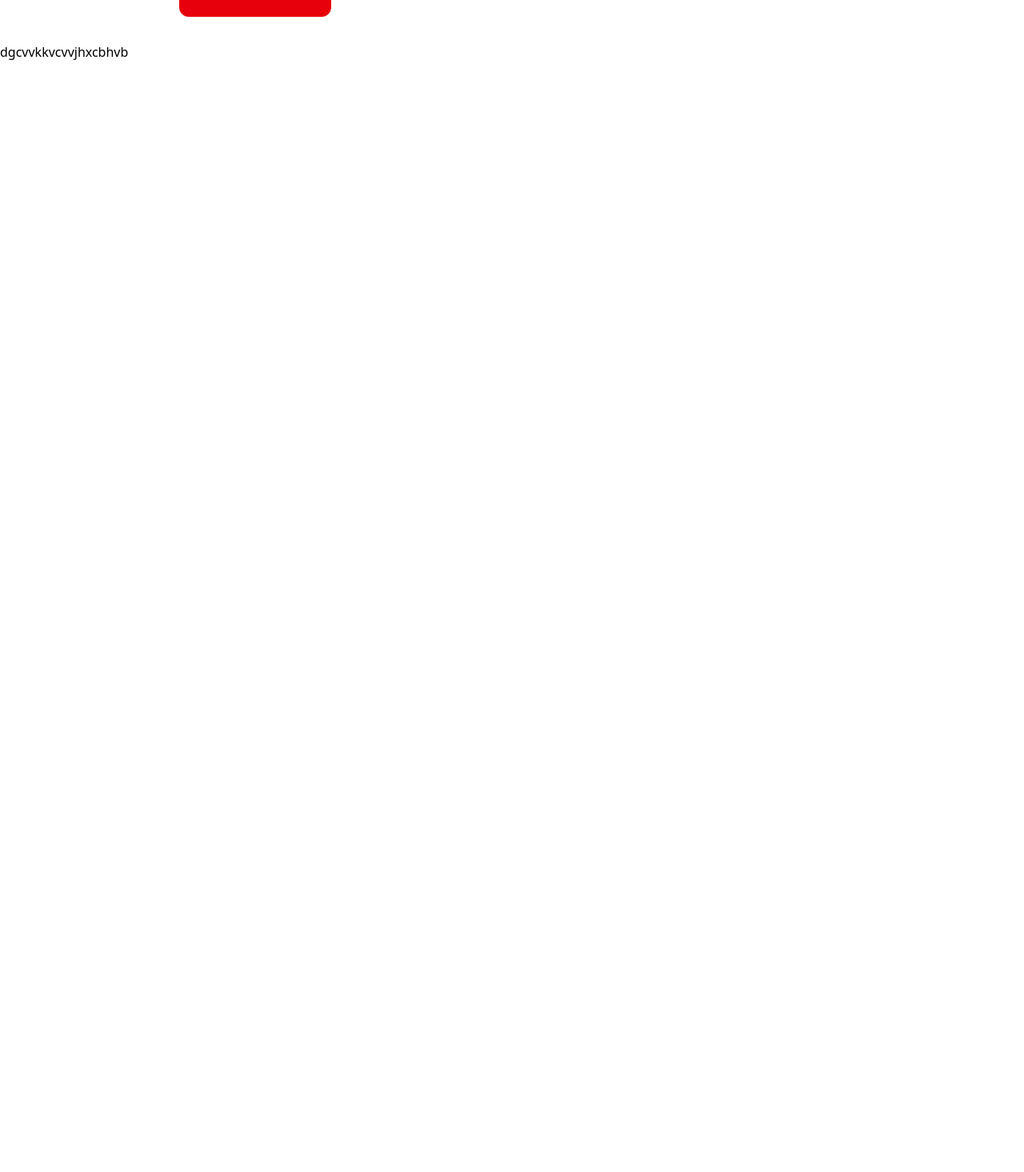
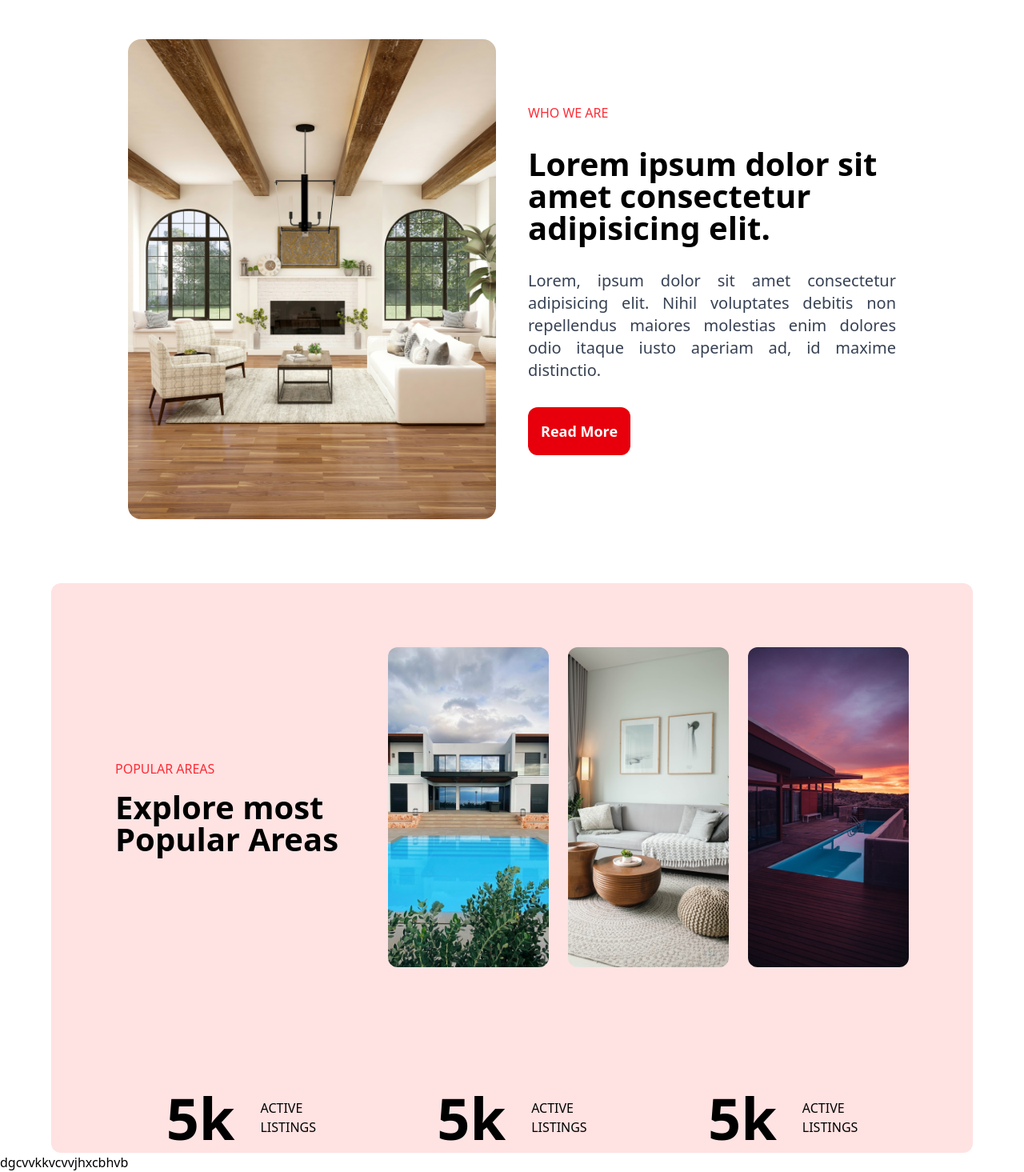
Before and after one commit to anuragnayak32/Travel-Explore, a React (Vite) app: page / in a window 1280 px wide. Shown: the part 712-2177 px from the top of the page at 80% size. Before the commit the page ends 800 px from the top, so only its background shows below. Built offline with nearby package versions, Linux system fonts and the light colour scheme.

Commit message:
added PopularArea

```diff
--- a/src/section/About.jsx
+++ b/src/section/About.jsx
@@ -1,9 +1,55 @@
-import React from 'react'
+import React, { useEffect } from "react";
+import abouting from "../assets/assets/images/about.jpg";
+import { useDarkMode } from "../components/DarkmodeContext";
+import AOS from "aos";
+import "aos/dist/aos.css";
+const About = () => {
+  useEffect(() => {
+    AOS.init({
+      offset: 200,
+      duration: 800,
+      easing: "ease-in-sine",
+      delay: 100,
+    });
+  }, []);
 
-const About = () => {
+  const { darkMode, toggleDarkMode } = useDarkMode();
   return (
-    <div></div>
+    <section
+      id="about"
+      className={`${
+        darkMode ? "dark bg-black" : "light bg-transparent"
+      } w-full m-auto lg:px-40 px-10 py-20 grid lg:grid-cols-2 grid-cols-1 justify-center items-center gap-10`}
+    >
+      <div>
+        <img
+          data-aos="zoom-in"
+          src={abouting}
+          alt="about image"
+          className="rounded-2xl lg:w-[500px] lg:h-[600px]"
+        />
+      </div>
+
+      <div className="flex flex-col justify-center items-start gap-8">
+        <h1 data-aos="zoom-in" className="text-red-500 light:text-black ">
+          WHO WE ARE
+        </h1>
+        <h1
+          data-aos="zoom-in"
+          data-aos-delay="200"
+          className="text-black text-[40px] font-semibold leading-10 dark:text-black"
+        >
+          Lorem ipsum dolor sit amet consectetur adipisicing elit.
+        </h1>
+        <p
+          data-aos="zoom-in"
+          data-aos-delay="400" className="text-xl text-gray-700 dark:text-gray-400 text-justify">Lorem, ipsum dolor sit amet consectetur adipisicing elit. Nihil voluptates debitis non repellendus maiores molestias enim dolores odio itaque iusto aperiam ad, id maxime distinctio.</p>
+        <button className="bg-red-600 dark:bg-red-700 hover:bg-black dark:hover:bg-white dark:hover:text-black text-lg p-4 text-white font-semibold rounded-xl cursor-pointer transform hover:scale-110 transition-transform duration-300">
+            Read More
+        </button>
+       </div>
+    </section>
   )
 }
 
-export default About
+export default About;
--- a/src/section/Hero.jsx
+++ b/src/section/Hero.jsx
@@ -27,7 +27,7 @@ function Hero() {
       <div className={`${darkMode ? "dark bg-black" : "light bg-white"}`}>
         <section
           id="hero"
-          className="w-[95%] h-[600px] m-suto bg-cover bg-center rounded-xl flex justify-center flex-col items-start lg:px-28 px-10 gap-7 z-20"
+          className="w-[98%] h-[600px] m-auto bg-cover bg-center rounded-xl flex justify-center flex-col items-start lg:px-28 px-10 gap-7 z-20"
           style={{ backgroundImage: `url(${heroing})` }}
         >
           <h1
@@ -102,10 +102,11 @@ function Hero() {
               <option value="Option3">Condos</option>
             </select>
           </div>
-          <div className="w-full"></div>
+          <div className="w-full">
           <button className="bg-red-600 dark:bg-red-700 hover:bg-black dark:hover:bg-white dark:hover:text-black text-lg p-4 w-full text-white font-semibold rounded-xl cursor-pointer transform hover:scale-110 transition-transform duration-300">
             SUBMIT
           </button>
+          </div>
         </div>
       </div>
     </>
--- a/src/section/PopularArea.jsx
+++ b/src/section/PopularArea.jsx
@@ -1,8 +1,53 @@
 import React from 'react'
+import { useDarkMode } from "../components/DarkmodeContext";
+import area1 from "../assets/assets/images/area1.jpg"
+import area2 from "../assets/assets/images/area2.jpg"
+import area3 from "../assets/assets/images/area3.jpg"
+import AOS from "aos";
+import "aos/dist/aos.css";
+import { useEffect } from 'react';
+function PopularArea () {
 
-function PopularArea() {
+   useEffect(() => {
+      AOS.init({
+        offset: 200,
+        duration: 800,
+        easing: "ease-in-sine",
+        delay: 100,
+      });
+    }, []);
+
+  const { darkMode, toggleDarkMode } = useDarkMode();
   return (
-    <div></div>
+   <div className={`${darkMode ? 'dark bg-black' : 'light bg-transparent'}`}>
+   <section className={`${darkMode ? 'dark bg-gray-800' : 'light bg-red-100'} lg:w-[90%] w-full h-fit m-auto bg-cover bg-center rounded-xl flex justify-center flex-col items-center lg:px-20 px-6 py-20 gap-20`}>
+   <div id='top' className='w-full grid lg:grid-cols-3 grid-cols-1 justify-center items-center gap-8'>
+   <div>
+    <h1 data-aos='zoom-in' className='text-red-500 light:text-black'>POPULAR AREAS</h1>
+    <h1 data-aos='zoom-in' className='text-black text-[40px] font-semibold leading-10 mt-4 light:text-black'>Explore most <br /> Popular Areas </h1>
+   </div>
+   <div className='grid lg:grid-cols-3 col-span-2 grid-cols-1 justify-center items-center gap-6'>
+   <div data-aos='zoom-in' data-aos-delay="400" style={{backgroundImage:`url(${area1})`}} className='h-[400px] bg-cover bg-center rounded-xl'> </div>
+   <div data-aos='zoom-in' data-aos-delay="400" style={{backgroundImage:`url(${area2})`}} className='h-[400px] bg-cover bg-center rounded-xl'> </div>
+   <div data-aos='zoom-in' data-aos-delay="400" style={{backgroundImage:`url(${area3})`}} className='h-[400px] bg-cover bg-center rounded-xl'> </div>
+   </div>
+   </div>
+   <div id='buttom' className='w-full grid lg:grid-cols-3 grid-cols-1 lg:justify-center justify-start items-center gap-6'>
+    <div data-aos='slide-up' data-aos-delay='200' className='flex justify-center lg:items-center gap-8 w-full'>
+      <h1 className='text-black text-7xl font-semibold dark:text-white'>5k</h1>
+      <h1>ACTIVE <br />LISTINGS</h1>
+    </div>
+    <div data-aos='slide-up' data-aos-delay='200' className='flex justify-center lg:items-center gap-8 w-full'>
+      <h1 className='text-black text-7xl font-semibold dark:text-white'>5k</h1>
+      <h1>ACTIVE <br />LISTINGS</h1>
+    </div>
+    <div data-aos='slide-up' data-aos-delay='200' className='flex justify-center lg:items-center gap-8 w-full'>
+      <h1 className='text-black text-7xl font-semibold dark:text-white'>5k</h1>
+      <h1>ACTIVE <br />LISTINGS</h1>
+    </div>
+   </div>
+   </section>
+   </div>
   )
 }
 
```
